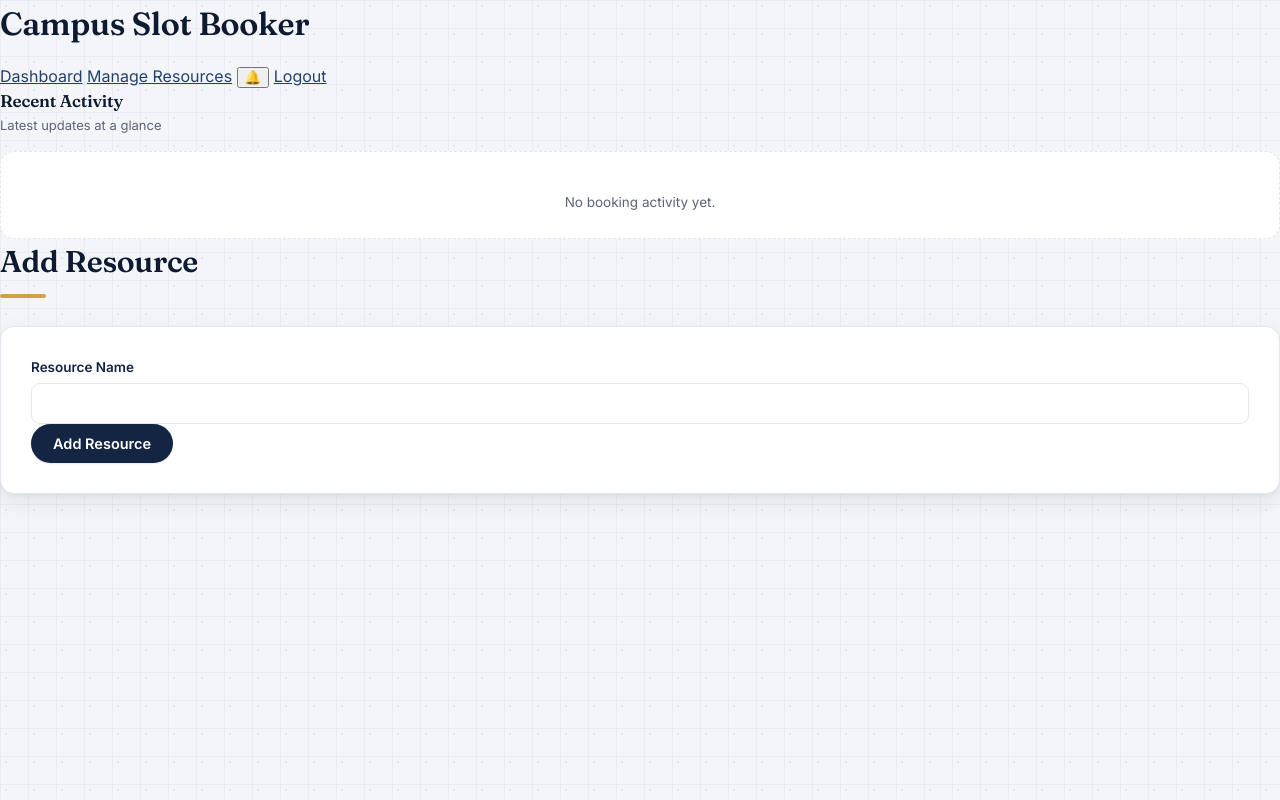
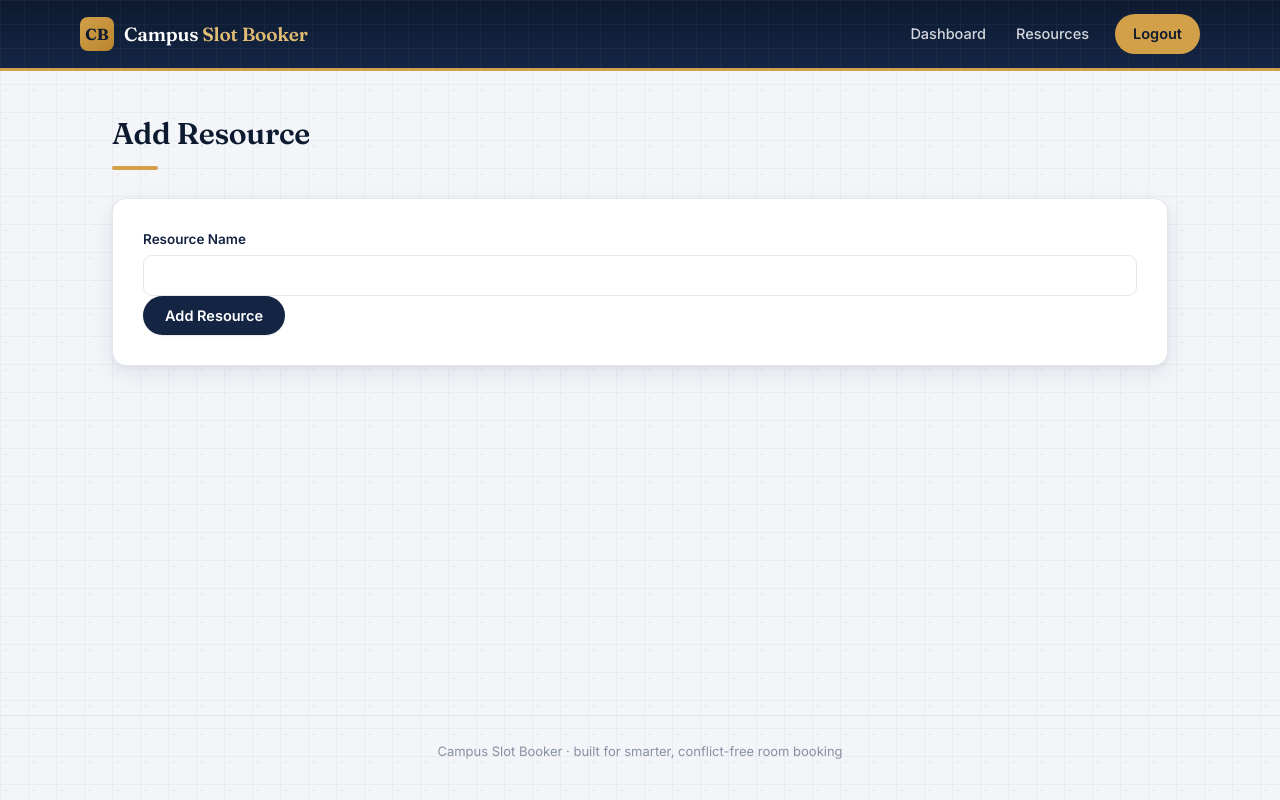
Before and after one commit to jxnki/Campus-Slot-Booker, a Flask app: page /add-resource in a window 1280 px wide. Run offline with Flask 3, Linux system fonts and the light colour scheme; the visitor is signed in with stand-in values (Sample User, id 1).

Commit message:
Update base.html

```diff
--- a/templates/base.html
+++ b/templates/base.html
@@ -3,158 +3,64 @@
 <head>
     <meta charset="UTF-8">
     <meta name="viewport" content="width=device-width, initial-scale=1.0">
-    <title>{% block title %}Campus Slot Booker{% endblock %}</title>
-
-    <link
-        rel="stylesheet"
-        href="{{ url_for('static', filename='css/style.css') }}"
-    >
+    <title>{% block title %}Campus Slot Booker{% endblock %} · Campus Slot Booker</title>
+    <link rel="stylesheet" href="{{ url_for('static', filename='css/style.css') }}">
 </head>
 <body>
 
-    <header>
+    <header class="site-header">
+        <div class="nav-wrap">
+            <a href="/" class="brand">
+                <span class="brand-mark">CB</span>
+                <span class="brand-text">Campus<span> Slot Booker</span></span>
+            </a>
 
-    <div class="container header-container">
+            <nav class="nav-links">
+                {% if session.get('role') == 'Admin' %}
 
-        <div class="header-left">
+                    <a href="/admin-dashboard">Dashboard</a>
+                    <a href="/manage-resources">Resources</a>
+                    <a href="/logout" class="nav-cta">Logout</a>
 
-            {% block back_button %}
-            {% endblock %}
-
-            <h1>Campus Slot Booker</h1>
-
-        </div>
-
-        <nav>
-
-            {% if "user_id" in session %}
-
-                {% if session["role"] == "Student" %}
+                {% elif session.get('role') == 'Student' %}
 
                     <a href="/student-dashboard">Dashboard</a>
                     <a href="/my-bookings">My Bookings</a>
-                    <a href="/logout">Logout</a>
-
-                {% elif session["role"] == "Admin" %}
-
-                    <a href="/admin-dashboard">Dashboard</a>
-                    <a href="/manage-resources">Manage Resources</a>
-                    <button
-                        type="button"
-                        class="notification-btn"
-                        data-toggle-notifications
-                        data-mark-notifications-read
-                        aria-controls="admin-notification-panel"
-                        aria-expanded="false"
-                    >
-                        <span class="notification-bell">🔔</span>
-                        {% if admin_notification_count %}
-                            <span class="notification-count" data-notification-count>{{ admin_notification_count }}</span>
-                        {% endif %}
-                    </button>
-                    <a href="/logout">Logout</a>
-
-                {% endif %}
+                    <a href="/logout" class="nav-cta">Logout</a>
 
                 {% else %}
 
-                <a href="/">Home</a>
                     <a href="/login">Login</a>
-                <a href="/register">Register</a>
+                    <a href="/register" class="nav-cta">Register</a>
 
                 {% endif %}
-
             </nav>
-
         </div>
-
     </header>
 
-    {% if session.get("role") == "Admin" and admin_recent_activity is defined %}
-        <div class="container notification-panel-wrap">
-            <section id="admin-notification-panel" class="notification-panel" aria-hidden="true">
-                <div class="panel-header panel-header-tight">
-                    <h3>Recent Activity</h3>
-                    <p>Latest updates at a glance</p>
-                </div>
+    <main class="content-wrap">
 
-                {% if admin_recent_activity %}
-                    <div class="activity-list activity-list-compact notification-activity-list">
-                        {% for item in admin_recent_activity %}
-                            <div class="activity-item activity-item-compact notification-activity-item">
-                                <div>
-                                    <strong>{{ item.title }}</strong>
-                                    <p>{{ item.meta }}</p>
-                                </div>
-
-                                <span class="status {{ item.status|lower }}">{{ item.status }}</span>
+        {% with messages = get_flashed_messages(with_categories=true) %}
+            {% if messages %}
+                <div class="flash-stack" aria-live="polite" aria-atomic="true">
+                    {% for category, message in messages %}
+                        <div class="flash flash-{{ category }}">
+                            {{ message }}
                         </div>
                     {% endfor %}
                 </div>
-                {% else %}
-                    <div class="empty-state empty-state-compact">
-                        <p>No booking activity yet.</p>
-                    </div>
             {% endif %}
-            </section>
-        </div>
-    {% endif %}
+        {% endwith %}
 
-    <main class="container">
-        {% with messages = get_flashed_messages(with_categories=true) %}
+        {% block back_button %}{% endblock %}
 
-            {% if messages %}
+        {% block content %}{% endblock %}
 
-                {% for category, message in messages %}
-
-                    <div class="flash {{ category }}">
-                        {{ message }}
-                    </div>
-
-                {% endfor %}
-
-            {% endif %}
-
-        {% endwith %}
-        {% block content %}
-        {% endblock %}
     </main>
 
-    <script>
-        (function () {
-            const toggleButton = document.querySelector("[data-toggle-notifications]");
-            const markReadUrl = "/admin-notifications/mark-read";
-            const panel = document.getElementById("admin-notification-panel");
-            const notificationCount = document.querySelector("[data-notification-count]");
-
-            if (!toggleButton || !panel) {
-                return;
-            }
-
-            toggleButton.addEventListener("click", function () {
-                const isOpen = panel.classList.toggle("is-open");
-                toggleButton.setAttribute("aria-expanded", String(isOpen));
-                panel.setAttribute("aria-hidden", String(!isOpen));
-
-                if (isOpen && notificationCount) {
-                    fetch(markReadUrl, {
-                        method: "POST",
-                        headers: {
-                            "X-Requested-With": "XMLHttpRequest"
-                        }
-                    }).then(function (response) {
-                        if (!response.ok) {
-                            return;
-                        }
-
-                        notificationCount.remove();
-                    }).catch(function () {
-                        return;
-                    });
-                }
-            });
-        }());
-    </script>
+    <footer class="site-footer">
+        Campus Slot Booker &middot; built for smarter, conflict-free room booking
+    </footer>
 
 </body>
 </html>
```
Lines whose indentation alone changed are shown as unchanged.
